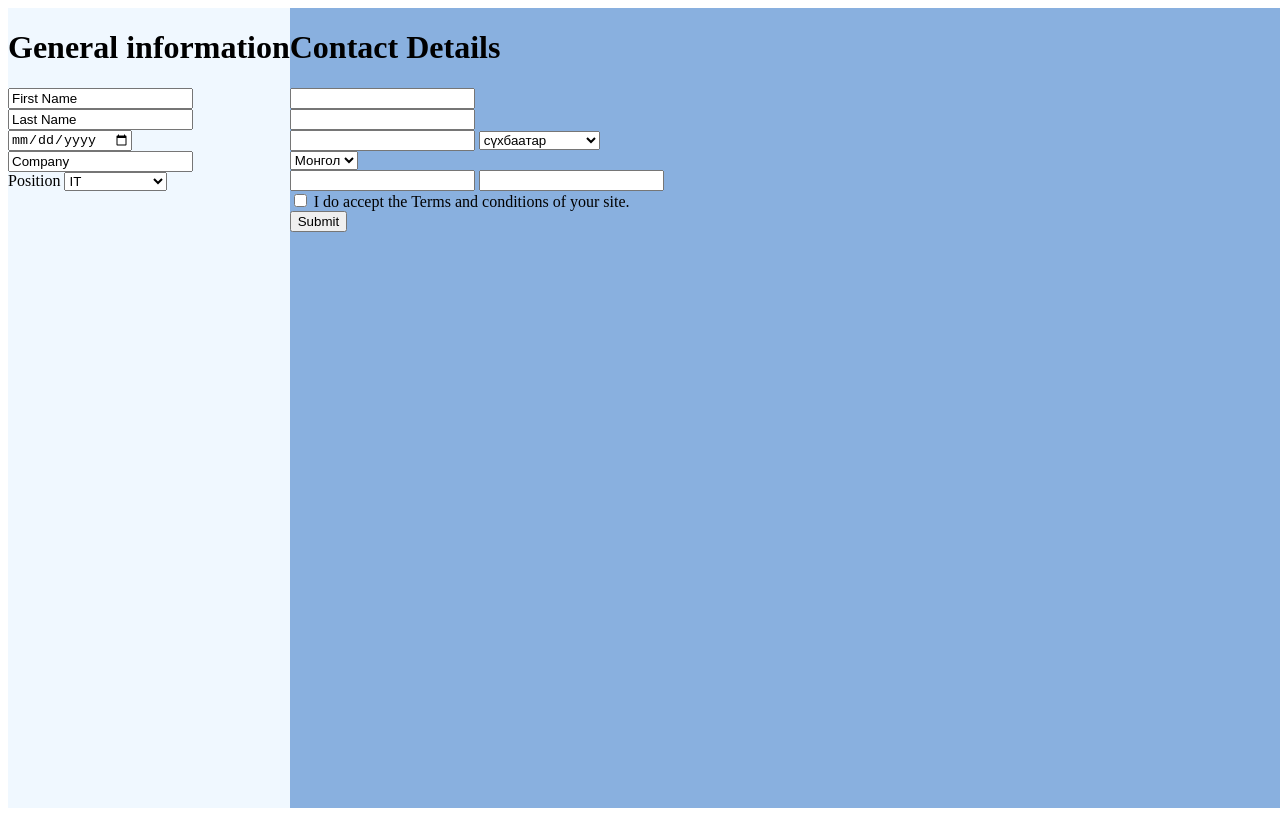
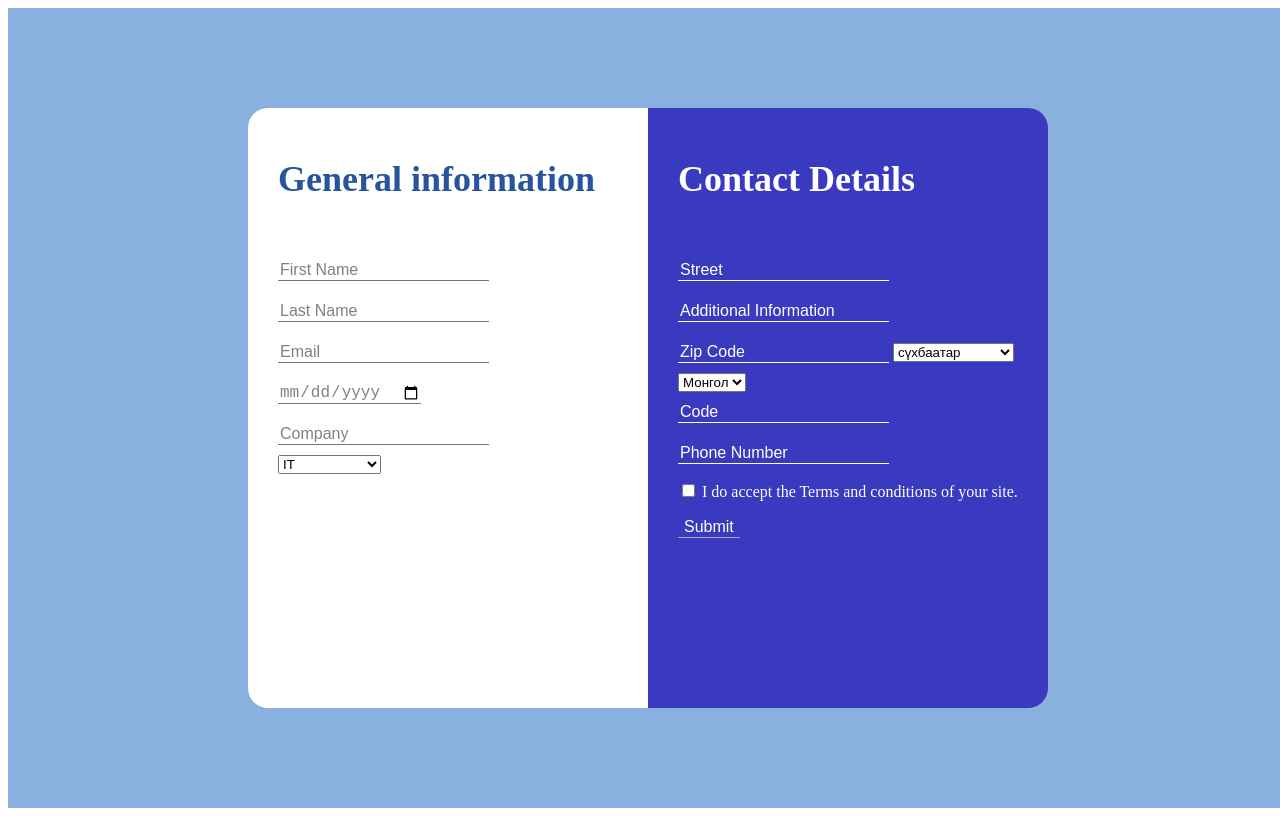
Before and after one commit to eotgoo/azure.otgonchimeg, a plain HTML site: page html/form/html/form.html in a window 1280 px wide. Drawn offline with Linux system fonts and the light colour scheme.

Commit message:
nemelt taskuud nemev 2022/11/15

```diff
--- /dev/null
+++ b/html/form/css/form.css
@@ -0,0 +1,68 @@
+.apply_process{
+    background-color: rgba(137, 176, 223);
+    display: flex;
+    width: 1280px;
+    height: 800px;
+    margin: 0 auto;
+}
+.general{
+    background-color: white;
+    border-top-left-radius: 20px;
+    border-bottom-left-radius: 20px;
+    width:500px;
+    height: 600px;
+    margin-left: 240px;
+    margin-top: 100px;
+    margin-bottom: 100px;
+    padding-left: 30px;
+}
+.general h1{
+    color: rgb(38, 84, 157);
+    font-size: 36px;
+    margin-top: 50px;
+    margin-bottom: 50px;
+}
+.general input{
+    color: rgb(128, 127, 131);
+    font-size: 16px;
+    outline: none;
+    border-top: 0;
+    border-left: 0;
+    border-right: 0;
+    margin-top: 10px;
+    margin-bottom: 10px;
+    border-width: 1px;
+}
+.contact{
+    background-color: rgb(58, 58, 193);
+    border-top-right-radius: 20px;
+    border-bottom-right-radius: 20px;
+    width:500px;
+    height: 600px;
+    margin-right: 240px;
+    margin-top: 100px;
+    margin-bottom: 100px;
+    padding-left: 30px;
+}
+.contact h1{
+    color:white;
+    font-size: 36px;
+    margin-top: 50px;
+    margin-bottom: 50px;
+}
+.contact input{
+    font-size: 16px;
+    outline: none;
+    margin-top: 10px;
+    margin-bottom: 10px;
+    border-top: 0;
+    border-left: 0;
+    border-right: 0;
+    background-color: rgb(58, 58, 193);
+    color: white;
+    border-color: white;
+    border-width: 1px;
+}
+.contact label{
+    color: white;
+}
--- a/html/form/form.css
+++ /dev/null
@@ -1,11 +0,0 @@
-.apply_process{
-    background-color: rgba(137, 176, 223);
-    display: flex;
-    width: 1280px;
-    height: 800px;
-    margin: 0 auto;
-}
-.general{
-    background-color: aliceblue;
-
-}
--- a/html/form/form.html
+++ b/html/form/html/form.html
@@ -4,7 +4,7 @@
     <meta charset="UTF-8">
     <meta http-equiv="X-UA-Compatible" content="IE=edge">
     <meta name="viewport" content="width=device-width, initial-scale=1.0">
-    <link rel="stylesheet" href="form.css">
+    <link rel="stylesheet" href="../css/form.css">
     <title>lesson1form</title>
 </head>
 <body>
@@ -14,14 +14,20 @@
         <div class="general">
             <h1>General information</h1>
             <form action="" method="post">
+
                 <div>
                    <label for="firstname"></label>
                    <input id="firstname" name="ner" type="text" value="First Name">
+
+                    <label for="lastname"></label>
+                    <input id="lastname" name="ovog" type="text" value="Last Name">
                 </div>
 
                 <div>
-                    <label for="lastname"></label>
-                    <input id="lastname" name="ovog" type="text" value="Last Name">
+                    <form>
+                        <label for="email"></label>
+                        <input id="email" name="email" type="text" value="Email">
+                    </form>
                 </div>
 
                 <div>
@@ -35,7 +41,7 @@
                 </div>
 
                 <div>
-                    <label for="position">Position</label>
+                    <label for="position" aria-valuetext="Position"></label>
                     <select name="Position" id="position">
                         <option value="">IT</option>
                         <option value="">UI/UX Design</option>
@@ -49,20 +55,20 @@
             <form action="" method="post">
                 <div>
                     <label for="street"></label>
-                    <input id="street" type="text">
+                    <input id="street" type="text" value="Street">
                 </div>
 
                 <div>
                     <label for="additionalinformation"></label>
-                    <input id="additionalinformation" type="text">
+                    <input id="additionalinformation" type="text" value="Additional Information">
                 </div>
 
                 <div>
                     <label for="zipcode"></label>
-                    <input id="zipcode" type="text">
+                    <input id="zipcode" type="text" value="Zip Code">
 
                     <label for="place"></label>
-                    <select name="place">
+                    <select name="place" aria-valuetext="Place">
                         <option>сүхбаатар</option>
                         <option>сонгинохайрхан</option>
                         <option>чингэлтэй</option>
@@ -82,10 +88,10 @@
 
                 <div>
                     <label for="code"></label>
-                    <input id="code" type="text">
+                    <input id="code" type="text" value="Code">
 
                     <label for="phonenumber"></label>
-                    <input id="phonenumber" type="text">
+                    <input id="phonenumber" type="text" value="Phone Number">
                 </div>
 
                 <div>
```
Also changed, not shown: html/transition/css/transation02.css (added, +54 -0 lines), html/transition/css/transition01.css (added, +45 -0 lines), html/transition/transation02.html (added, +18 -0 lines), html/transition01.html (added, +19 -0 lines), 1 other file.
